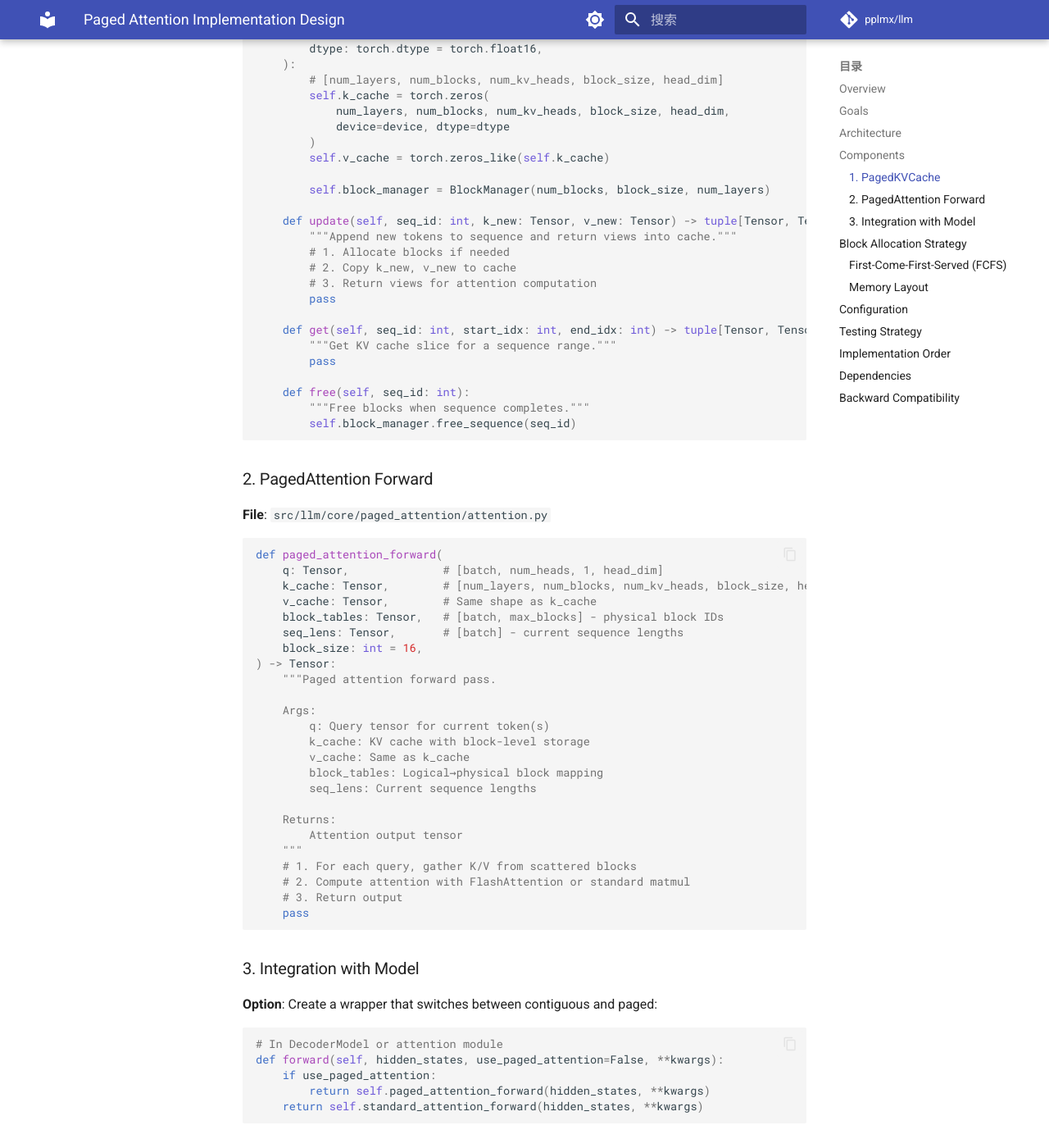
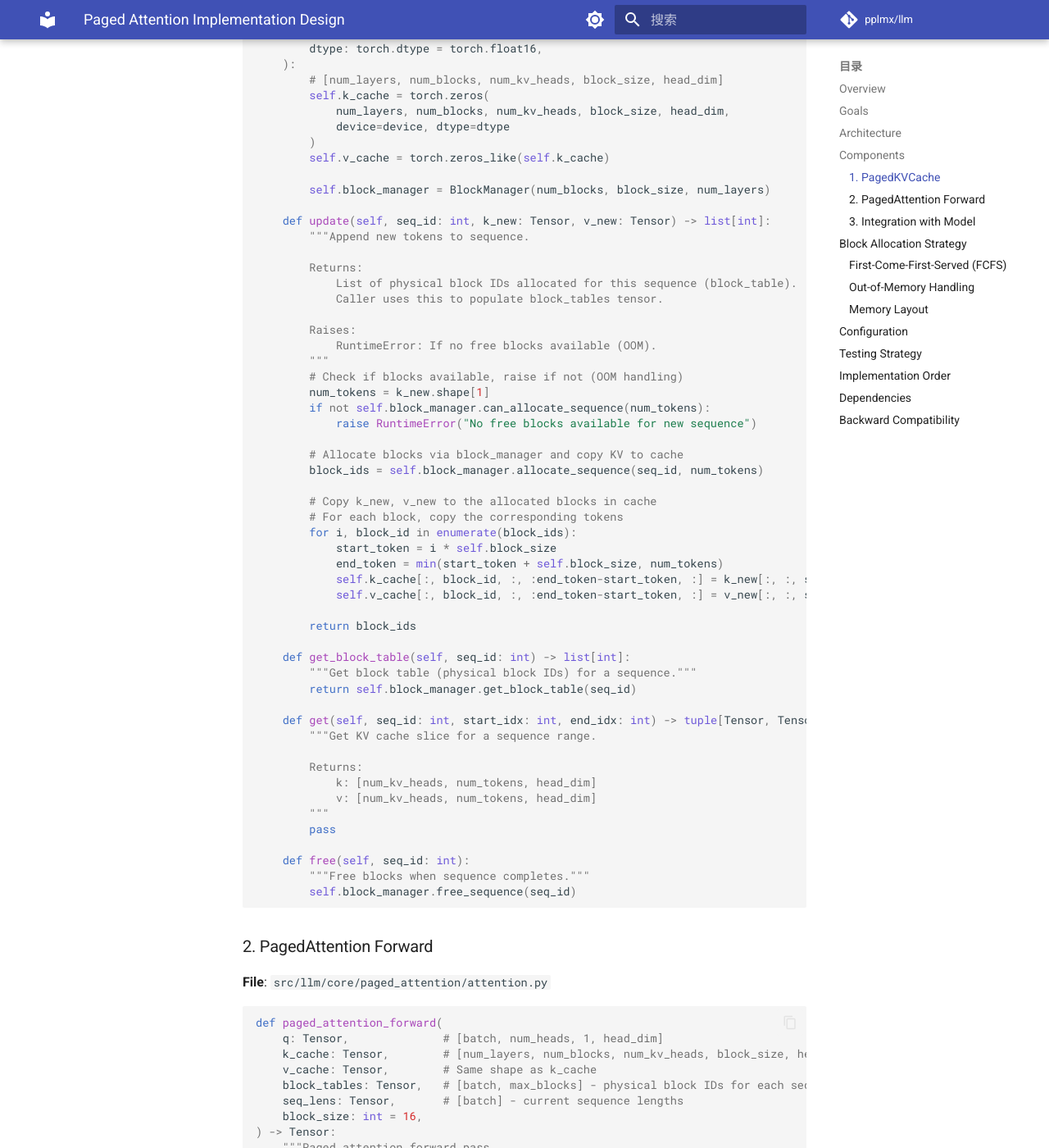
Before and after one commit to pplmx/llm, an MkDocs documentation site: the page built from docs/superpowers/specs/2026-03-25-paged-attention-design.md, in a window 1280 px wide and 1400 px high, scrolled down 1310 px. Shown: the whole window at 82% size. Built offline with MkDocs 1.6.1 and Material for MkDocs 9.7.7, drawn with Linux system fonts in a browser that asks for light colours; comment, search, counter and statistics services are not loaded; some of the changed text lies outside the part shown.

Commit message:
docs: fix paged attention spec issues

````diff
--- a/docs/superpowers/specs/2026-03-25-paged-attention-design.md
+++ b/docs/superpowers/specs/2026-03-25-paged-attention-design.md
@@ -58,15 +58,45 @@
 
         self.block_manager = BlockManager(num_blocks, block_size, num_layers)
 
-    def update(self, seq_id: int, k_new: Tensor, v_new: Tensor) -> tuple[Tensor, Tensor]:
-        """Append new tokens to sequence and return views into cache."""
-        # 1. Allocate blocks if needed
-        # 2. Copy k_new, v_new to cache
-        # 3. Return views for attention computation
-        pass
+    def update(self, seq_id: int, k_new: Tensor, v_new: Tensor) -> list[int]:
+        """Append new tokens to sequence.
+
+        Returns:
+            List of physical block IDs allocated for this sequence (block_table).
+            Caller uses this to populate block_tables tensor.
+
+        Raises:
+            RuntimeError: If no free blocks available (OOM).
+        """
+        # Check if blocks available, raise if not (OOM handling)
+        num_tokens = k_new.shape[1]
+        if not self.block_manager.can_allocate_sequence(num_tokens):
+            raise RuntimeError("No free blocks available for new sequence")
+
+        # Allocate blocks via block_manager and copy KV to cache
+        block_ids = self.block_manager.allocate_sequence(seq_id, num_tokens)
+
+        # Copy k_new, v_new to the allocated blocks in cache
+        # For each block, copy the corresponding tokens
+        for i, block_id in enumerate(block_ids):
+            start_token = i * self.block_size
+            end_token = min(start_token + self.block_size, num_tokens)
+            self.k_cache[:, block_id, :, :end_token-start_token, :] = k_new[:, :, start_token:end_token, :]
+            self.v_cache[:, block_id, :, :end_token-start_token, :] = v_new[:, :, start_token:end_token, :]
+
+        return block_ids
+
+    def get_block_table(self, seq_id: int) -> list[int]:
+        """Get block table (physical block IDs) for a sequence."""
+        return self.block_manager.get_block_table(seq_id)
 
     def get(self, seq_id: int, start_idx: int, end_idx: int) -> tuple[Tensor, Tensor]:
-        """Get KV cache slice for a sequence range."""
+        """Get KV cache slice for a sequence range.
+
+        Returns:
+            k: [num_kv_heads, num_tokens, head_dim]
+            v: [num_kv_heads, num_tokens, head_dim]
+        """
         pass
 
     def free(self, seq_id: int):
@@ -83,7 +113,7 @@
     q: Tensor,              # [batch, num_heads, 1, head_dim]
     k_cache: Tensor,        # [num_layers, num_blocks, num_kv_heads, block_size, head_dim]
     v_cache: Tensor,        # Same shape as k_cache
-    block_tables: Tensor,   # [batch, max_blocks] - physical block IDs
+    block_tables: Tensor,   # [batch, max_blocks] - physical block IDs for each sequence
     seq_lens: Tensor,       # [batch] - current sequence lengths
     block_size: int = 16,
 ) -> Tensor:
@@ -93,7 +123,8 @@
         q: Query tensor for current token(s)
         k_cache: KV cache with block-level storage
         v_cache: Same as k_cache
-        block_tables: Logical→physical block mapping
+        block_tables: [batch, max_blocks] physical block IDs for each sequence.
+                      Obtained from PagedKVCache.get_block_table() after each update().
         seq_lens: Current sequence lengths
 
     Returns:
@@ -106,6 +137,20 @@
 ```
 
 ### 3. Integration with Model
+
+**Data Flow**:
+
+1. Caller (e.g., ContinuousBatchingEngine) allocates sequence via `paged_kv_cache.update(seq_id, k, v)`
+2. Returns `list[int]` - block IDs for this sequence
+3. Caller maintains `block_tables: dict[str, list[int]]` - request_id → block IDs
+4. When calling forward, caller builds `block_tables` tensor:
+   ```python
+   # batch_size = len(requests)
+   block_tables = torch.zeros(batch_size, max_blocks, dtype=torch.long)
+   for i, req in enumerate(requests):
+       block_tables[i, :len(self.block_map[req.id])] = torch.tensor(self.block_map[req.id])
+   ```
+5. Pass `block_tables` to `paged_attention_forward()`
 
 **Option**: Create a wrapper that switches between contiguous and paged:
 
@@ -125,6 +170,20 @@
 1. New sequence gets free blocks from pool
 2. Blocks are never moved once allocated
 3. On completion, blocks return to pool
+
+### Out-of-Memory Handling
+
+**Strategy**: Fail-fast for simplicity
+
+- When a new sequence requires blocks but none are free:
+  - `update()` raises `RuntimeError("No free blocks available")`
+  - Scheduler catches this and handles (preemption or queue waiting)
+  - This is delegated to the higher-level Scheduler/Engine
+
+**Note**: Future enhancement could include:
+- Block eviction (oldest sequence)
+- Waiting queue (async generation)
+- Memory defragmentation
 
 ### Memory Layout
 
````
